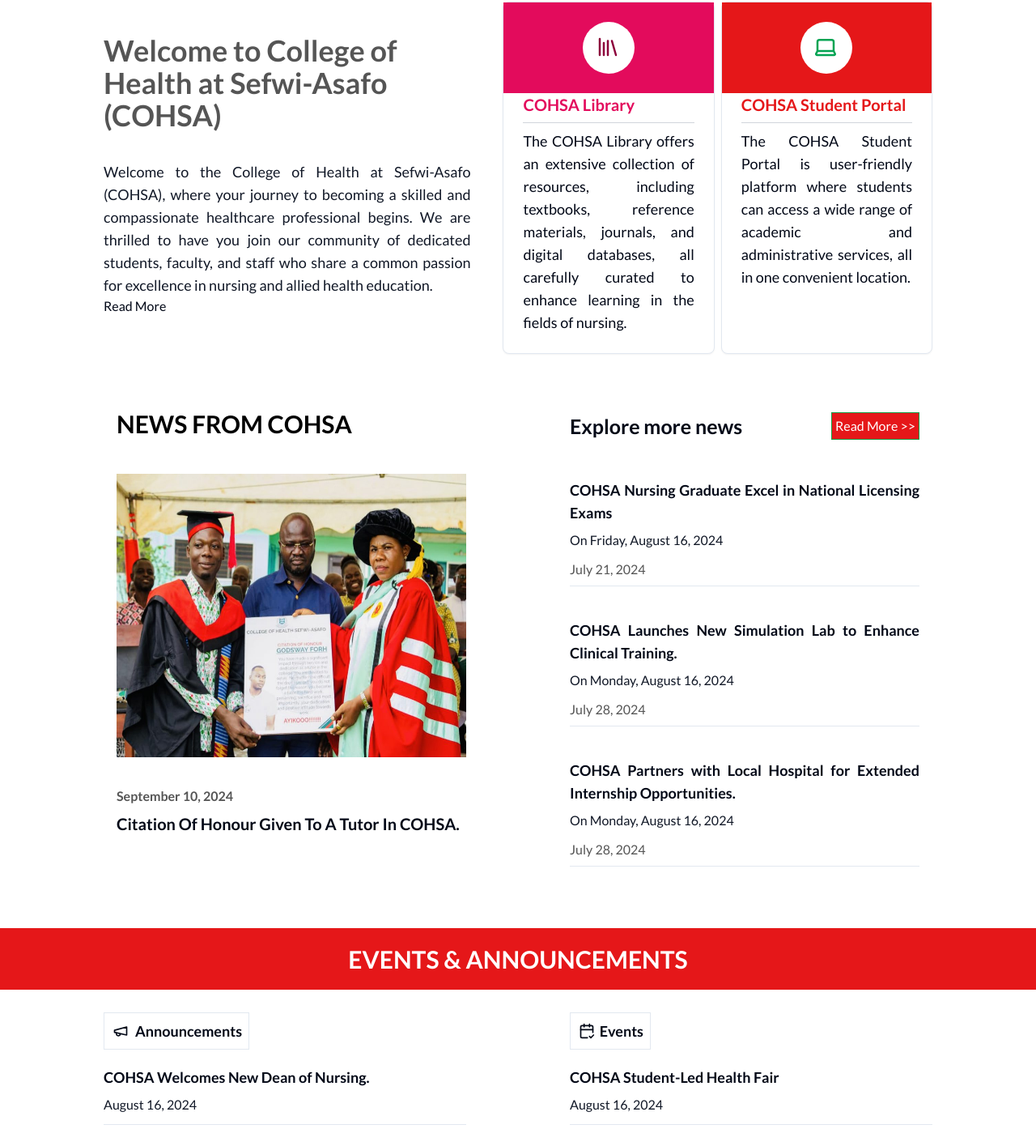
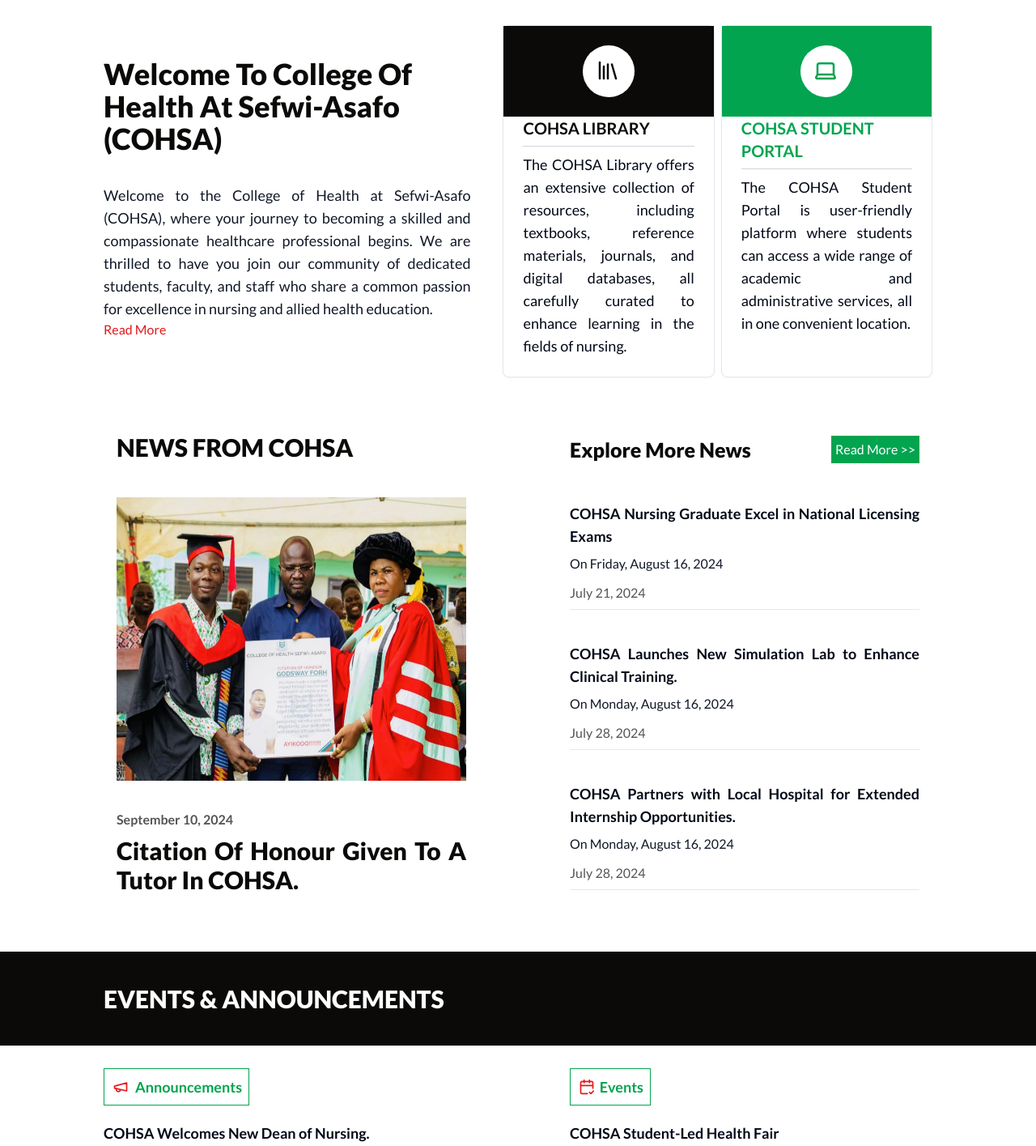
Before and after one commit to Appiah-K-Miracle/asafo-nursing-school, a Next.js app: page / in a window 1280 px wide. Shown: the part 666-2081 px from the top of the page at 81% size. Built offline with nearby package versions, Linux system fonts and the light colour scheme.

Commit message:
I added style to some pages

```diff
--- a/app/page.tsx
+++ b/app/page.tsx
@@ -9,6 +9,7 @@ import EventsAnnounce from "@/components/eventsAnnounce";
 import Media from "@/components/media";
 import Spotlight from "@/components/spotlight";
 import Footer from "@/components/Footer";
+import QuickNote from "@/components/quickNote";
 
 export default function Home() {
   return (
@@ -21,6 +22,7 @@ export default function Home() {
           <EventsAnnounce/>
           <Media/>
           <Spotlight/>
+          <QuickNote/>
         <Footer/>
       </main>
   );
--- a/components/Footer.tsx
+++ b/components/Footer.tsx
@@ -4,7 +4,7 @@ import {AboutCollege, Courses, Events, Location} from "@/constants";
 
 const Footer = () => {
     return (
-        <section className="bg-secondaryColor pt-10 pb-5 mt-6">
+        <section className="bg-primaryColor pt-10 pb-5 mt-2">
             <div className="md:flex justify-between container ">
                 <div className="flex-1 md:pt-5">
                     <div className=" ">
--- a/components/MainNavBar.tsx
+++ b/components/MainNavBar.tsx
@@ -7,19 +7,18 @@ import {Separator} from "@/components/ui/separator";
 
 function MainNavBar() {
     return (
-         <section className="flex container justify-between p-2 ">
-                <div className="flex">
-                    <div  className="hidden w-1/12 h-1/12">
+         <section className="flex container justify-between items-center p-2 ">
+                <div className="flex justify-start">
+                    <div  className=" items-center w-20  md:w-30  h-1/12">
                     <Image
                         src={logo}
                         alt="Logo"
 
                     />
                     </div>
-                    <Separator  orientation="vertical" className="hidden mr-3 border border-TextColor m-1 h-15" />
 
-                    <div className="flex flex-col">
-                        <h3 className="text-3xl font-extrabold text-secondaryColor">COLLEGE OF HEALTH</h3>
+                    <div className="flex flex-col justify-center md:mt-0">
+                        <h3 className=" text-xl md:text-3xl font-extrabold text-secondaryColor">COLLEGE OF HEALTH</h3>
                         <h3 className="text-primaryColor font-bold text-lg">SEFWI-ASAFO (COHSA)</h3>
                     </div>
 
--- a/components/NewsPage.tsx
+++ b/components/NewsPage.tsx
@@ -9,20 +9,20 @@ function NewsPage() {
        <section className="w-full py-4 md:px-16 ">
            <div className="container py-5 md:px-20 justify-between  md:flex md:gap-32">
                <div className="flex-1">
-                   <h2 className="text-2xl md:text-3xl uppercase font-bold text-black py-4 ">News from COHSA</h2>
+                   <h2 className="text-2xl md:text-3xl uppercase font-extrabold text-TeiColor py-4 ">News from COHSA</h2>
                    <div className="py-7">
                        <Image src={pic1} alt="News1"  className=" md:h-[350px]" />
                    </div>
                    <div>
                        <p className="text-TextColor font-bold py-2">September 10, 2024</p>
-                       <h1 className="capitalize text-justify text-xl font-bold">Citation of Honour given to a Tutor in COHSA. </h1>
+                       <h1 className="capitalize text-justify text-xl font-extrabold text-TeiColor md:text-3xl">Citation of Honour given to a Tutor in COHSA. </h1>
                    </div>
                </div>
 
                <div className="py-5 flex-1">
                    <div className="flex flex-wrap items-center justify-between">
-                       <h2 className="text-xl md:text-[25px] font-bold">Explore more news</h2>
-                       <div className="border border-green-600 p-1 bg-secondaryColor">
+                       <h2 className="text-xl md:text-[25px] capitalize font-extrabold text-TeiColor">Explore more news</h2>
+                       <div className="border border-green-600 p-1 bg-primaryColor">
                            <h2 className="text-white capitalize">Read more {'>>'} </h2>
                        </div>
                    </div>
--- a/components/addressNote.tsx
+++ b/components/addressNote.tsx
@@ -8,27 +8,29 @@ import Link from "next/link";
 
 function AddressNote() {
     return (
-        <section className="  gap-10 md:flex md:px-32 py-4">
+        <section className="  gap-10 md:flex md:px-32 py-4 px-4">
             <div className="md:mt-10 py-4 ">
-                <h2 className="text-xl md:text-4xl md:py-4 font-bold text-TextColor pb-4">Welcome to College of Health at Sefwi-Asafo (COHSA)</h2>
-                <p className="text-lg text-gray-900 md:mt-5 line-clamp-5 md:line-clamp-none text-justify ">{headMasterAddress}</p>
-                <span>
-                    <Link href=" ">Read More</Link>
+                <h2 className="text-2xl md:text-4xl capitalize md:py-4 font-extrabold text-TeiColor pb-4">Welcome to College of Health at Sefwi-Asafo (COHSA)</h2>
+                <div>
+                    <p className="text-lg text-gray-900 md:mt-5 line-clamp-5 md:line-clamp-none text-justify ">{headMasterAddress}</p>
+                    <span>
+                    <Link href=" " className="text-secondaryColor">Read More</Link>
                 </span>
+                </div>
             </div>
             {/*TODO: Add card*/}
             <div className=" mt-8 md:gap-4 md:flex md:flex-col">
                 <div className="md:flex md:gap-2">
                     <Card className="md:flex-1">
-                        <CardHeader className="bg-otherColor items-center">
+                        <CardHeader className="bg-TeiColor items-center">
                             <CardTitle>
                                 <div className="w-16 h-16 p-4 items-center rounded-full bg-white">
-                                    <Library color="#8c003b" size={30} />
+                                    <Library color="#0b0a08" size={30} />
                                 </div>
                             </CardTitle>
                         </CardHeader>
                         <CardContent>
-                            <h2 className="text-xl font-bold text-otherColor">COHSA Library</h2>
+                            <h2 className="text-xl font-bold text-TeiColor uppercase">COHSA Library</h2>
                             <Separator className="my-2 bg-gray-300" />
                             <p className="text-lg font-medium text-justify">
                                 The COHSA Library offers an extensive collection of resources, including textbooks, reference materials, journals, and digital databases, all carefully curated to enhance learning in the fields of nursing.
@@ -39,7 +41,7 @@ function AddressNote() {
                     </Card>
 
                     <Card className="md:flex-1">
-                        <CardHeader className="bg-secondaryColor items-center">
+                        <CardHeader className="bg-primaryColor items-center">
                             <CardTitle>
                                 <div className="w-16 h-16 p-4 rounded-full bg-white">
                                     <Laptop color="#02a352" size={30} />
@@ -47,7 +49,7 @@ function AddressNote() {
                             </CardTitle>
                         </CardHeader>
                         <CardContent>
-                            <h2 className="text-xl font-bold text-secondaryColor">COHSA Student Portal</h2>
+                            <h2 className="uppercase text-xl font-bold text-primaryColor">COHSA Student Portal</h2>
                             <Separator className="my-2 bg-gray-300" />
                             <p className="text-lg font-medium text-justify">
                                 The COHSA Student Portal is user-friendly platform where students can access a wide range of academic and administrative services, all in one convenient location.
--- a/components/eventsAnnounce.tsx
+++ b/components/eventsAnnounce.tsx
@@ -6,14 +6,14 @@ import {CalendarCheck2, Megaphone} from "lucide-react";
 function EventsAnnounce() {
     return (
         <section >
-            <div className="w-full bg-secondaryColor">
-                <h2 className="uppercase text-3xl py-5 font-bold text-white text-center">Events & Announcements</h2>
+            <div className="w-full bg-TeiColor">
+                <h2 className="uppercase text-lg md:text-3xl py-10 font-extrabold text-white  md:text-justify px-16 md:px-32">Events & Announcements</h2>
             </div>
             <div className="md:flex md:mx-16">
                 <div className=" py-7 px-16 flex-1">
-                    <div className="flex border w-[180px] p-2 justify-between items-center">
-                        <Megaphone className="h-5"/>
-                        <h2 className="text-lg font-bold">Announcements</h2>
+                    <div className="flex border w-[180px] p-2 justify-between items-center border-primaryColor">
+                        <Megaphone className="h-5 text-secondaryColor"/>
+                        <h2 className="text-lg font-bold text-primaryColor">Announcements</h2>
                     </div>
                     {Announcements.map((announce) => (
                         <div key={announce.id} className="items-start py-5 flex flex-col">
@@ -26,9 +26,9 @@ function EventsAnnounce() {
                 </div>
                 {/*Begin*/}
                 <div className=" py-7 px-16 flex-1">
-                    <div className="flex border w-[100px] p-2 justify-between items-center">
-                        <CalendarCheck2 className="h-5"/>
-                        <h2 className="text-lg font-bold">Events</h2>
+                    <div className="flex border w-[100px] p-2 justify-between items-center border-primaryColor">
+                        <CalendarCheck2 className="h-5 text-secondaryColor"/>
+                        <h2 className="text-lg font-bold text-primaryColor">Events</h2>
                     </div>
                     {Events.map((event) => (
                         <div key={event.id} className="items-start py-5 flex flex-col">
--- a/components/media.tsx
+++ b/components/media.tsx
@@ -3,10 +3,10 @@ import {Separator} from "@/components/ui/separator";
 
 const Media = () => {
     return (
-        <section className="  py-7 md:mx-32">
+        <section className=" px-4 md:px-0 py-7 md:mx-32">
             <div className="">
-                <h2 className="text-4xl font-extrabold uppercase">Media</h2>
-                <Separator className="w-[70px] border-2 mb-5 border-gray-200"/>
+                <h2 className="text-4xl text-TeiColor font-extrabold uppercase">Media</h2>
+                <Separator className="w-[70px] border-2 mb-5 border-secondaryColor"/>
             </div>
             <div className="md:flex ">
 
--- /dev/null
+++ b/components/quickNote.tsx
@@ -0,0 +1,19 @@
+import React from 'react';
+import {Button} from "@/components/ui/button";
+
+const QuickNote = () => {
+    return (
+        <section className="w-full bg-TeiColor">
+            <div className="text-white p-20 text-center capitalize">
+                <h2 className="text-4xl font-extrabold uppercase">How to Apply</h2>
+                <p>INFORMATION ON HOW TO PURCHASE and FILL the FORMS </p>
+                <div>
+                    <Button className="text-white">Read More</Button>
+                </div>
+            </div>
+
+        </section>
+    );
+};
+
+export default QuickNote;
```
Also changed, not shown: components/spotlight.tsx (+15 -15 lines).
